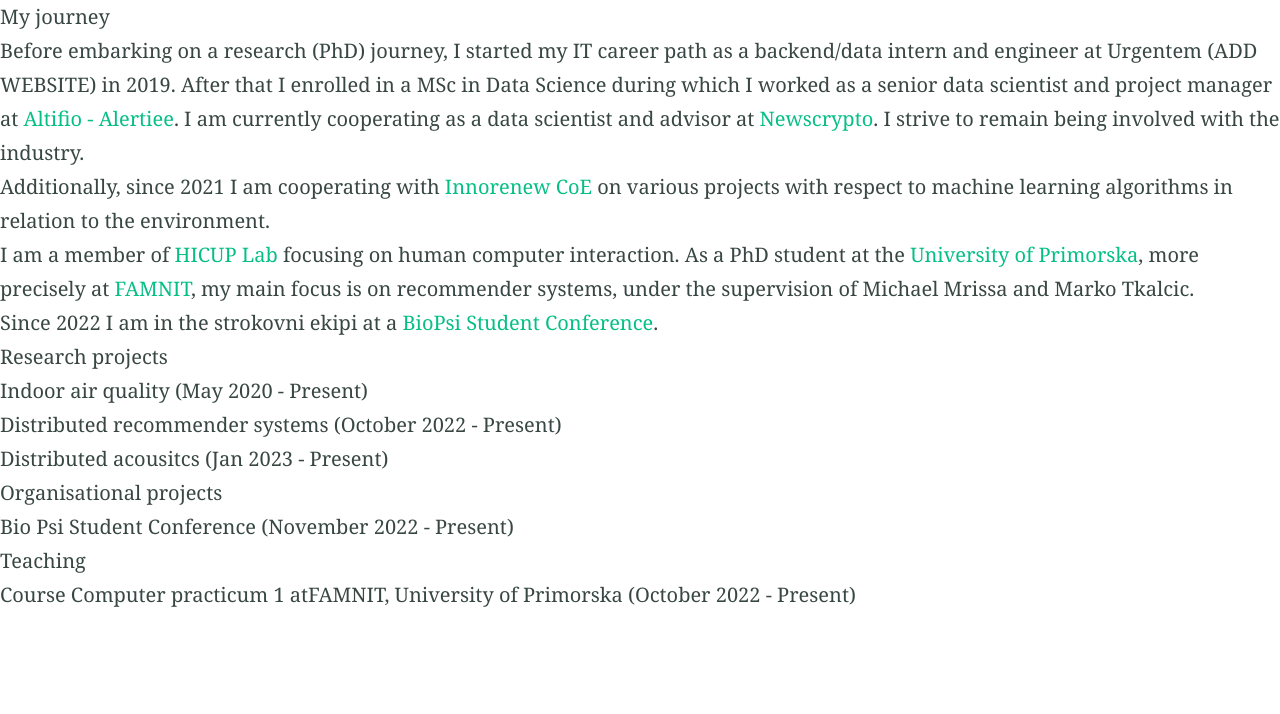
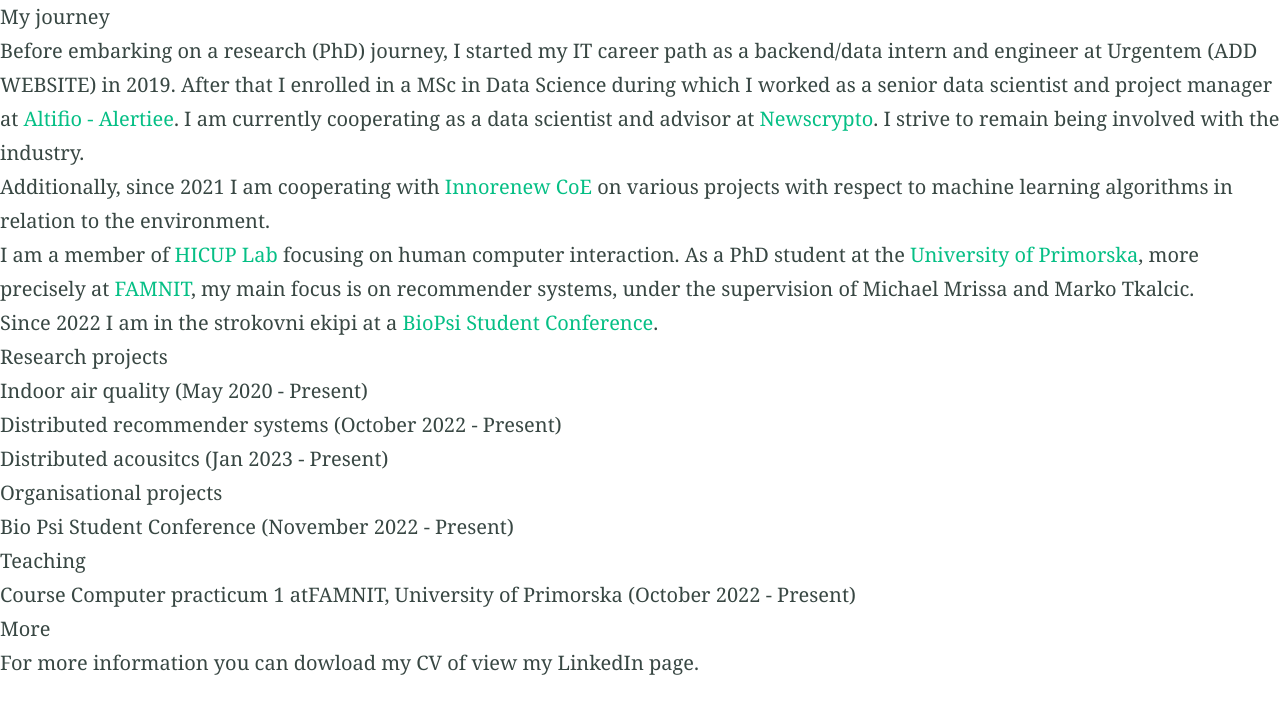
Before and after one commit to Marina225/marina225.github.io, a Jekyll site: the page built from projects.md, in a window 1280 px wide. Shown: the top 714 px of the page. Built offline with Jekyll 4.4.1, drawn with Linux system fonts in a browser that asks for light colours.

Commit message:
Update projects.md

```diff
--- a/projects.md
+++ b/projects.md
@@ -43,3 +43,8 @@ Bio Psi Student Conference (November 2022 - Present)
 ### Teaching
 
 Course Computer practicum 1 atFAMNIT, University of Primorska (October 2022 - Present)
+
+
+### More
+
+For more information you can dowload my CV of view my LinkedIn page.
```
